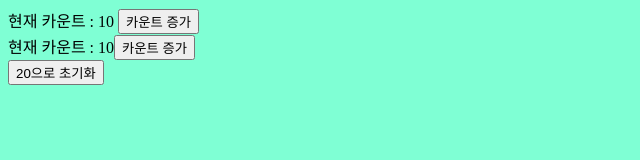
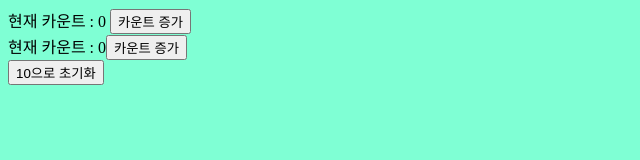
Before and after one commit to Jaehyeok65/ReactPractice, a React (Create React App) app: page / in a window 1280 px wide. Shown: the top 160 px of the page, without its empty margins (0-640 px from the left). Built offline with nearby package versions, Linux system fonts and the light colour scheme.

Commit message:
2021 - 07 - 07 리액트 공부(컴포넌트)

```diff
--- a/src/03/NewCounter.jsx
+++ b/src/03/NewCounter.jsx
@@ -32,10 +32,8 @@ class NewCounter extends React.Component {
     render() {
         return (
             <div>
-                현재 카운트 : { this.state.newCount }
-                <button onClick = { this.increaseCount }>
-                    카운트 증가
-                </button>
+                <span>현재 카운트 : { this.state.newCount }</span>
+                <button onClick = { this.increaseCount }>카운트 증가</button>
             </div>
         );
     }
--- a/src/App.jsx
+++ b/src/App.jsx
@@ -7,7 +7,7 @@ class App extends Component {
 
   constructor(props) {
     super(props);
-    this.state = { count : 10 };
+    this.state = { count : 0 };
     this.resetCount = this.resetCount.bind(this);
   }
 
```
